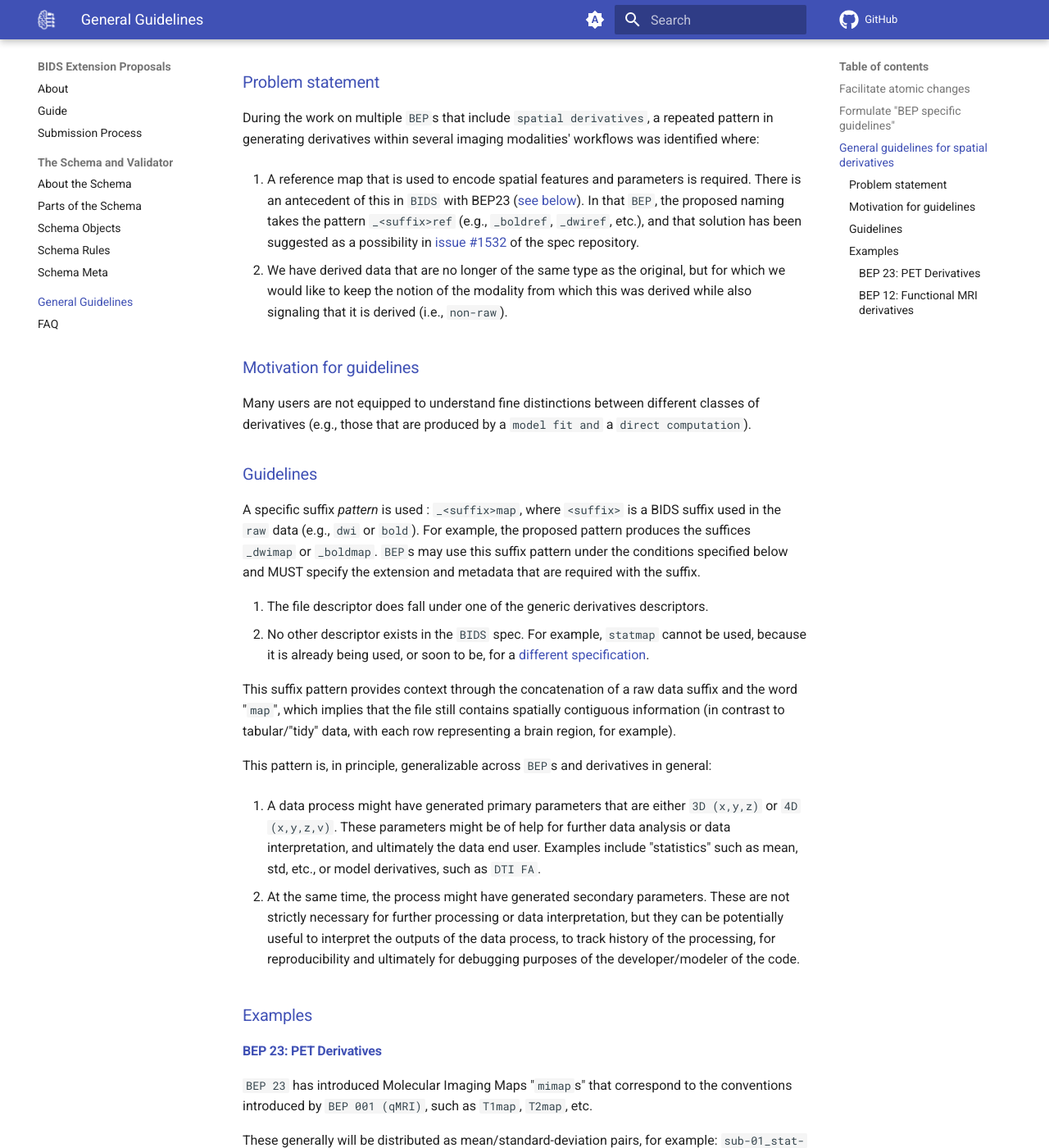
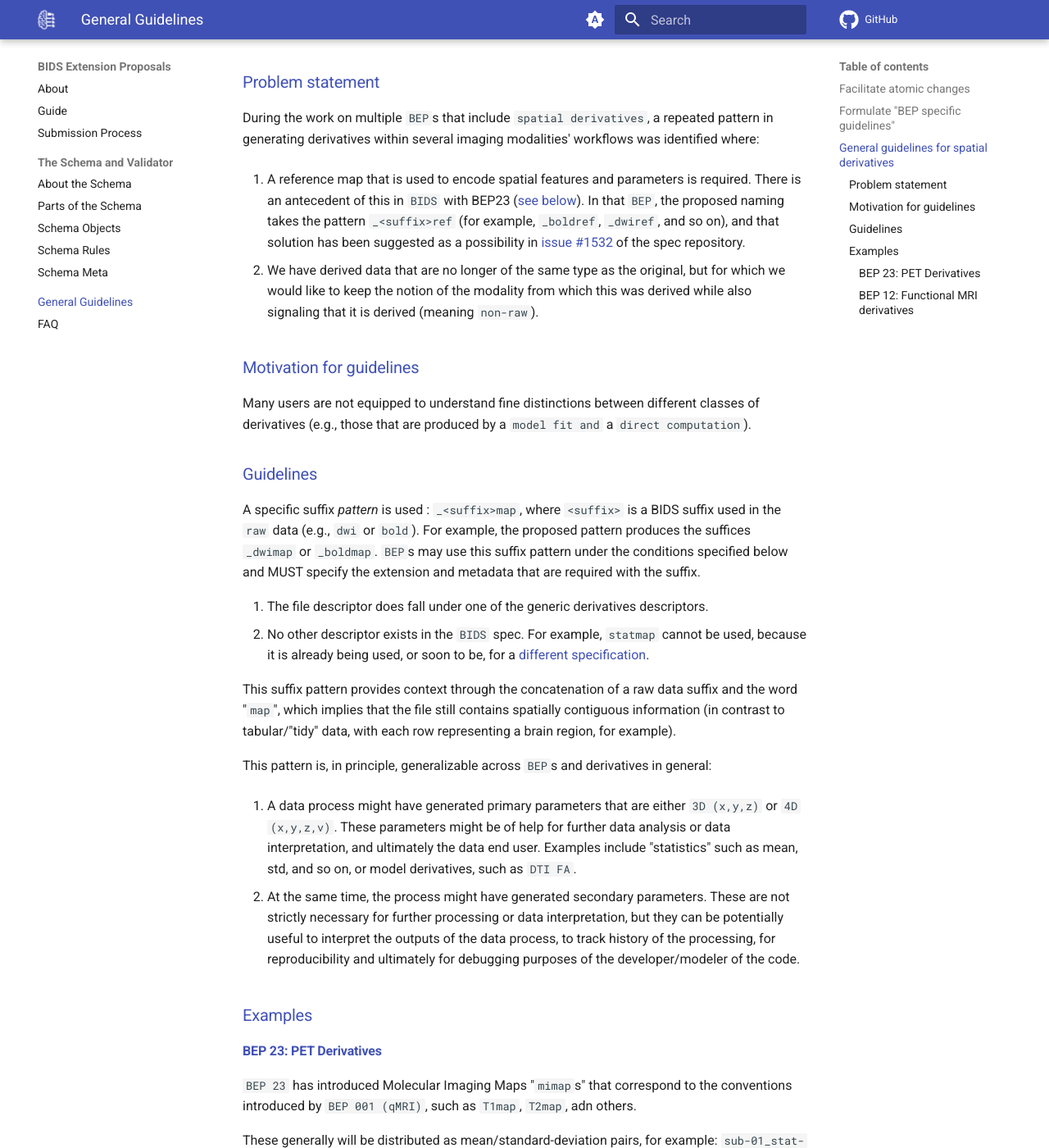
Before and after one commit to bids-standard/bids-extensions, an MkDocs documentation site: the page built from docs/general_guidelines.md, in a window 1280 px wide and 1400 px high, scrolled down 809 px. Shown: the whole window at 82% size. Built offline with MkDocs 1.6.1 and Material for MkDocs 9.7.7, drawn with Linux system fonts in a browser that asks for light colours; comment, search, counter and statistics services are not loaded; some of the changed text lies outside the part shown.

Commit message:
fix bad latin in submodules

```diff
--- a/docs/general_guidelines.md
+++ b/docs/general_guidelines.md
@@ -28,9 +28,9 @@ During the work on multiple `BEP`s that include `spatial derivatives`, a repeate
 
 1. A reference map that is used to encode spatial features and parameters is required.
     There is an antecedent of this in `BIDS` with BEP23 ([see below](#BEP-23-PET-Derivatives)).
-    In that `BEP`, the proposed naming takes the pattern `_<suffix>ref` (e.g., `_boldref`, `_dwiref`, etc.), and that solution has been suggested as a possibility in [issue #1532](https://github.com/bids-standard/bids-specification/issues/1532) of the spec repository.
+    In that `BEP`, the proposed naming takes the pattern `_<suffix>ref` (for example, `_boldref`, `_dwiref`, and so on), and that solution has been suggested as a possibility in [issue #1532](https://github.com/bids-standard/bids-specification/issues/1532) of the spec repository.
 
-2. We have derived data that are no longer of the same type as the original, but for which we would like to keep the notion of the modality from which this was derived while also signaling that it is derived (i.e., `non-raw`).
+2. We have derived data that are no longer of the same type as the original, but for which we would like to keep the notion of the modality from which this was derived while also signaling that it is derived (meaning `non-raw`).
 
 ### Motivation for guidelines
 
@@ -51,7 +51,7 @@ This suffix pattern provides context through the concatenation of a raw data suf
 This pattern is, in principle, generalizable across `BEP`s and derivatives in general:
 
   1. A data process might have generated primary parameters that are either `3D (x,y,z)` or `4D (x,y,z,v)`.
-      These parameters might be of help for further data analysis or data interpretation, and ultimately the data end user. Examples include "statistics" such as mean, std, etc., or model derivatives, such as `DTI FA`.
+      These parameters might be of help for further data analysis or data interpretation, and ultimately the data end user. Examples include "statistics" such as mean, std, and so on, or model derivatives, such as `DTI FA`.
 
   2. At the same time, the process might have generated secondary parameters.
       These are not strictly necessary for further processing or data interpretation, but they can be potentially useful to interpret the outputs of the data process, to track history of the processing, for reproducibility and ultimately for debugging purposes of the developer/modeler of the code.
@@ -60,13 +60,13 @@ This pattern is, in principle, generalizable across `BEP`s and derivatives in ge
 
 #### BEP 23: PET Derivatives
 
-`BEP 23` has introduced Molecular Imaging Maps "`mimap`s" that correspond to the conventions introduced by `BEP 001 (qMRI)`, such as `T1map`, `T2map`, etc.
+`BEP 23` has introduced Molecular Imaging Maps "`mimap`s" that correspond to the conventions introduced by `BEP 001 (qMRI)`, such as `T1map`, `T2map`, adn others.
 
 These generally will be distributed as mean/standard-deviation pairs, for example: `sub-01_stat-mean_desc-5HT_mimap.nii.gz`/`sub-01_stat-std_desc-5HT_mimap.nii.gz`.
 
 #### BEP 12: Functional MRI derivatives
 
-`BEP 12` proposes a collection of summary statistics, including `mean`, `standard deviation`, `temporal SNR`, `regional homogeneity`, etc.
+`BEP 12` proposes a collection of summary statistics, including `mean`, `standard deviation`, `temporal SNR`, `regional homogeneity`, and so on.
 Following the example of `BEP 23`, it has adopted the proposal.
 
 * `<source_entities>_stat-<mean|std|...>_boldmap.nii.gz`
```
Also changed, not shown: docs/guide.md (+4 -4 lines), docs/how-the-schema-works.md (+2 -2 lines).
